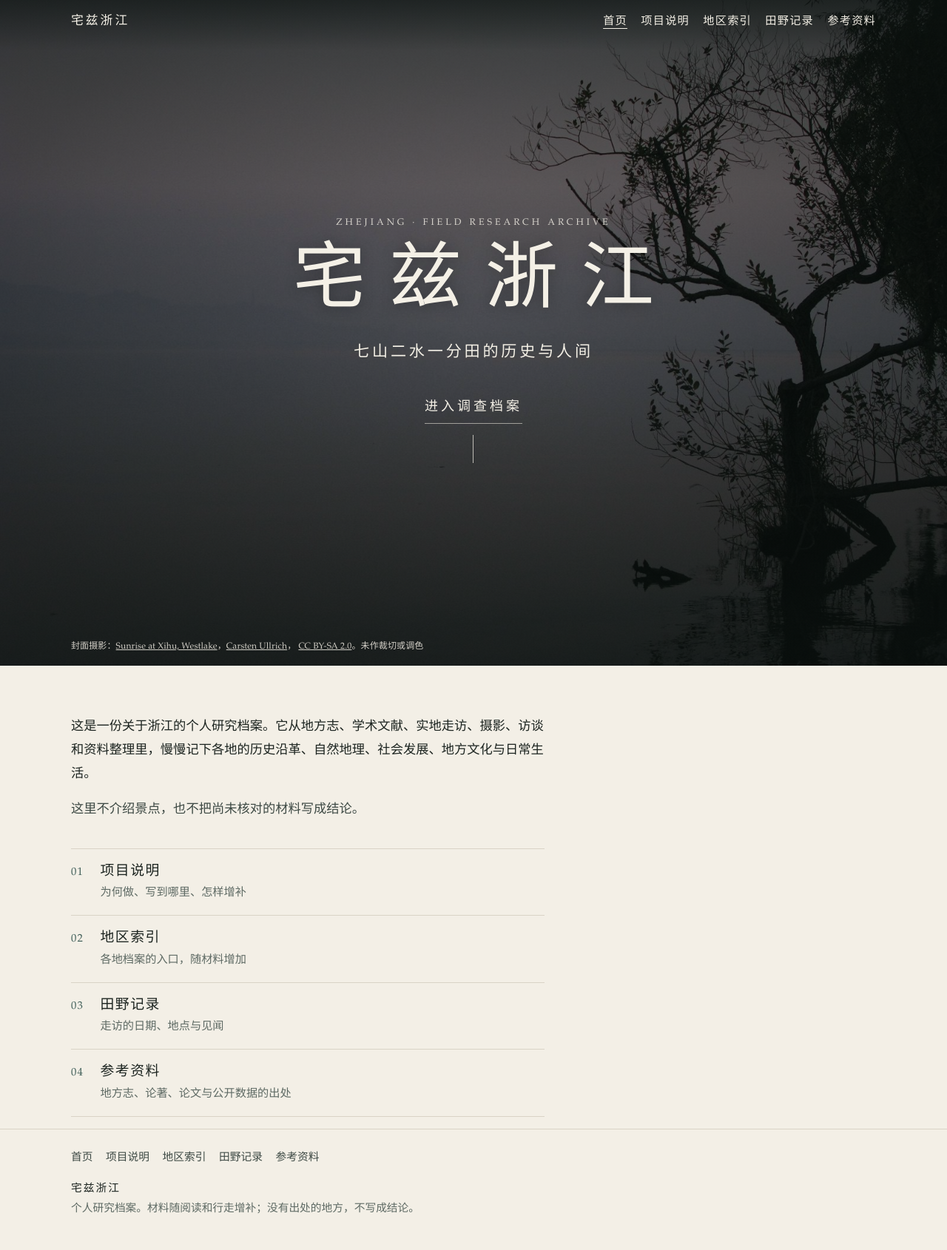
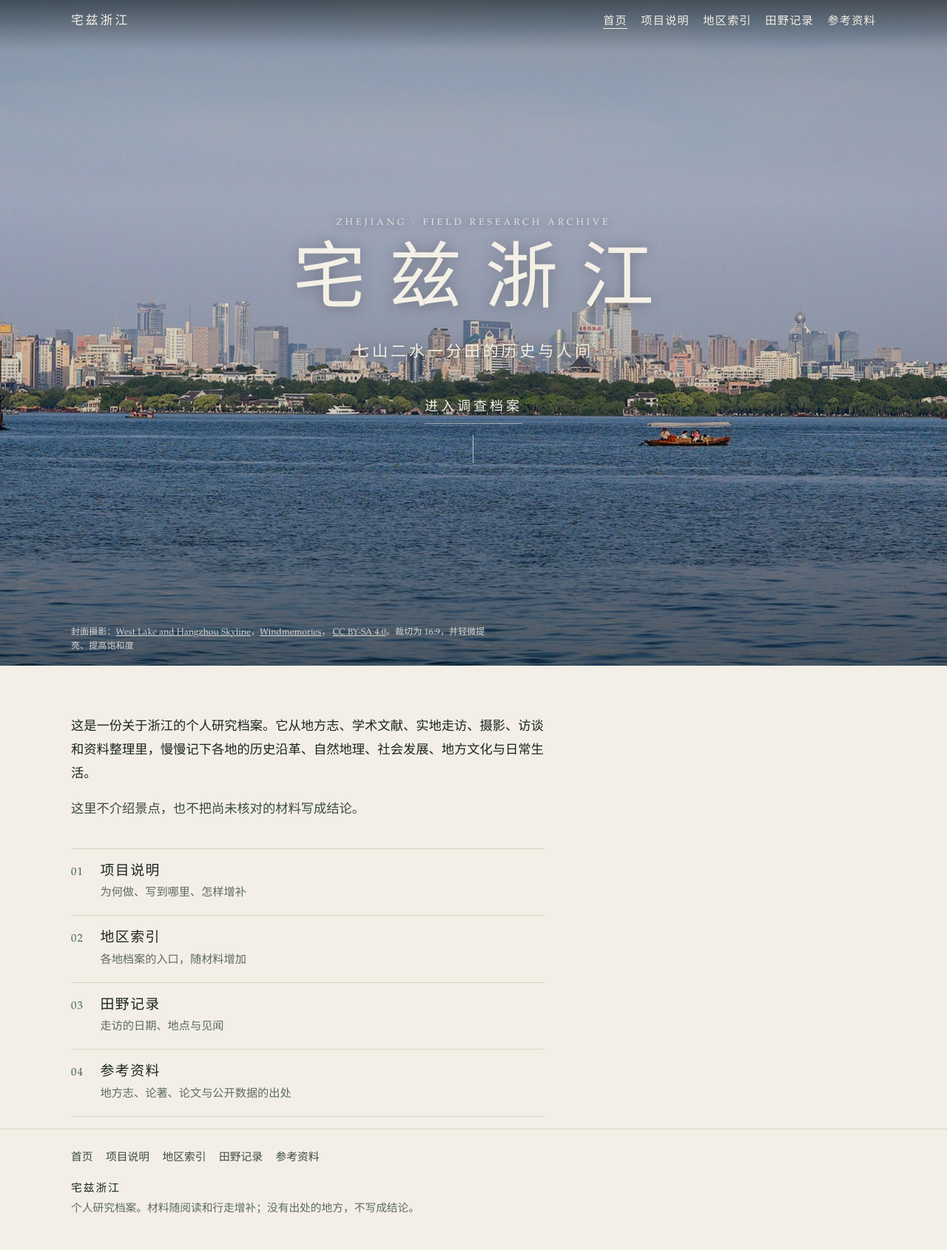
Before and after one commit to yuerenytm/yuerenytm.github.io, a Jekyll site: the page built from index.html, in a window 1280 px wide. Shown: the whole page at 74% size. Built offline with Jekyll 4.4.1, drawn with Linux system fonts in a browser that asks for light colours.

Commit message:
feat(home): 换成明亮的晴天西湖背景
- 替换 hero 封面图为 Windmemories 的《West Lake and Hangzhou Skyline》
  （Wikimedia Commons，CC BY-SA 4.0），裁切为 16:9 并轻微提亮
- 减轻 hero 遮罩层，使画面更明亮，同时给副标题/英文小标题补充文字阴影
- 同步更新 _data/media.yml 的署名、许可、来源与 sha256

```diff
--- a/_data/media.yml
+++ b/_data/media.yml
@@ -9,11 +9,11 @@ hero:
   poster: /assets/media/west-lake/hero-poster.jpg
   credits:
     - role: 封面摄影
-      title: Sunrise at Xihu, Westlake
-      author: Carsten Ullrich
-      author_url: https://www.flickr.com/people/7926008@N08
-      source_url: https://commons.wikimedia.org/wiki/File:Sunrise_at_Xihu_(Westlake),_Hangzhou_105.jpg
-      license: CC BY-SA 2.0
-      license_url: https://creativecommons.org/licenses/by-sa/2.0/
-      changes: 未作裁切或调色
-      sha256: 9ce7ae4df0057664ea48c098a9e767e8b7cfb53cdf965950160b4b1cc4dc18e5
+      title: West Lake and Hangzhou Skyline
+      author: Windmemories
+      author_url: https://commons.wikimedia.org/wiki/User:Windmemories
+      source_url: https://commons.wikimedia.org/wiki/File:20260424_West_Lake_and_Hangzhou_Skyline.jpg
+      license: CC BY-SA 4.0
+      license_url: https://creativecommons.org/licenses/by-sa/4.0/
+      changes: 裁切为 16:9，并轻微提亮、提高饱和度
+      sha256: 1227d285722a65a0e2a40e5a788c1607ec57339d295553a71b0b6b7d29b20753
--- a/assets/css/main.css
+++ b/assets/css/main.css
@@ -304,7 +304,7 @@ a {
   color: var(--hero-ink);
   background-color: var(--moss-deep);
   background-image: var(--hero-image);
-  background-position: center 42%;
+  background-position: center 68%;
   background-size: cover;
 }
 
@@ -332,8 +332,7 @@ a {
   inset: 0;
   z-index: 1;
   background:
-    linear-gradient(to bottom, rgba(10, 16, 14, 0.66) 0%, rgba(10, 16, 14, 0.42) 28%, rgba(10, 16, 14, 0.5) 62%, rgba(10, 16, 14, 0.68) 100%),
-    radial-gradient(ellipse at center, rgba(10, 16, 14, 0.12), rgba(10, 16, 14, 0.38) 78%);
+    linear-gradient(to bottom, rgba(10, 16, 14, 0.34) 0%, rgba(10, 16, 14, 0.12) 30%, rgba(10, 16, 14, 0.20) 62%, rgba(10, 16, 14, 0.46) 100%);
   pointer-events: none;
 }
 
@@ -346,9 +345,10 @@ a {
 
 .hero__kicker {
   margin-bottom: 1.15rem;
-  color: rgba(244, 240, 230, 0.82);
+  color: rgba(244, 240, 230, 0.85);
   font-size: 0.72rem;
   letter-spacing: 0.18em;
+  text-shadow: 0 1px 12px rgba(0, 0, 0, 0.45);
 }
 
 .hero__title {
@@ -369,6 +369,7 @@ a {
   letter-spacing: 0.12em;
   line-height: 1.75;
   text-wrap: balance;
+  text-shadow: 0 1px 16px rgba(0, 0, 0, 0.5);
 }
 
 .hero__enter {
```
Also changed, not shown: assets/media/west-lake/hero-poster.jpg.
